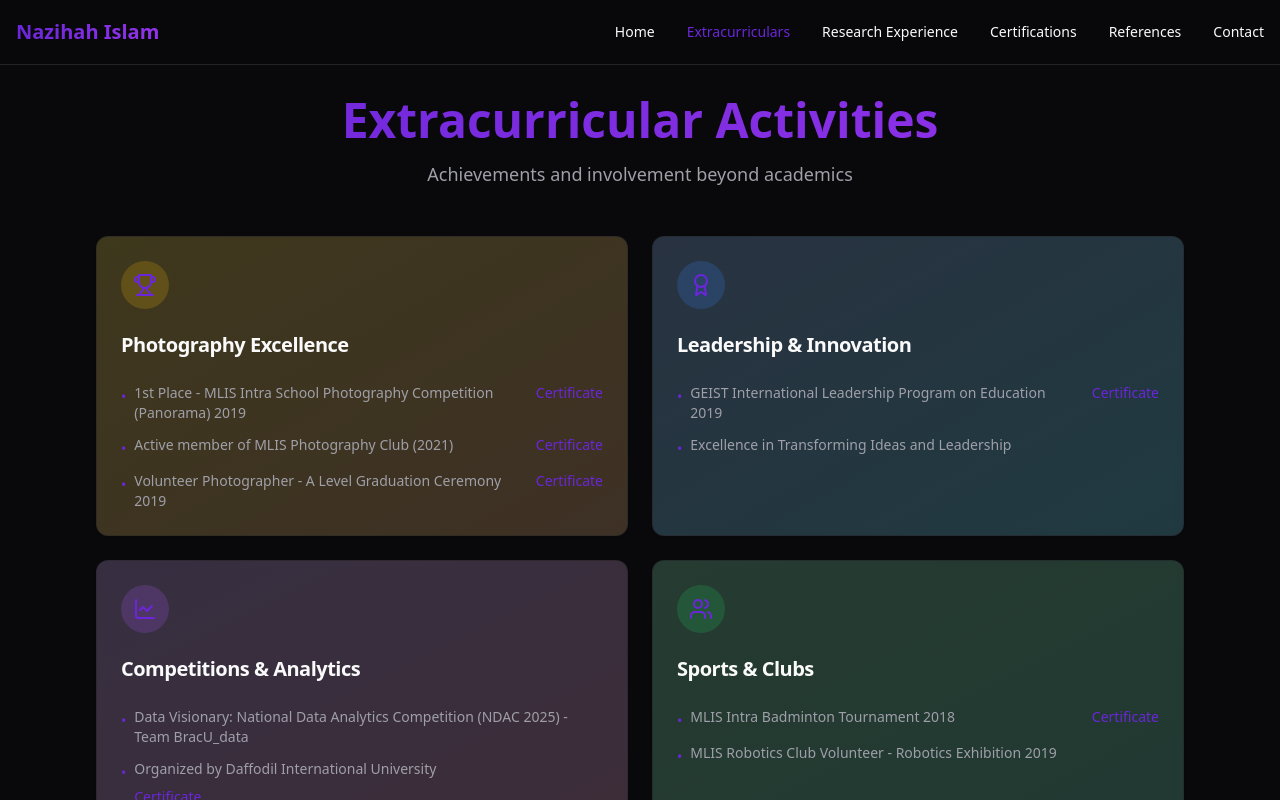
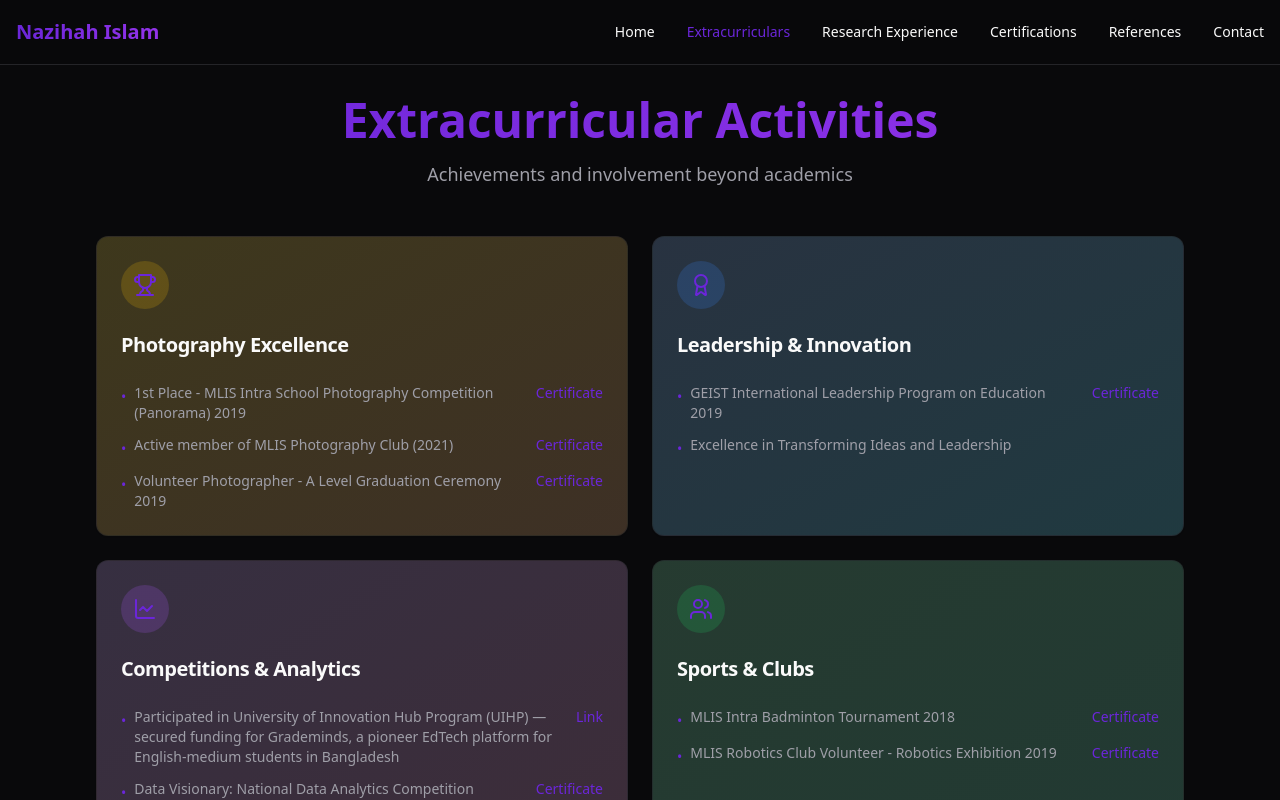
Before and after one commit to Nazihahaha/nazihahislam, a React (Vite) app: page /hobbies in a window 1280 px wide. Shown: the top 800 px of the page. Built offline with nearby package versions, Linux system fonts and the light colour scheme; the HTML template or start-up script is replaced by a standard one.

Commit message:
Update Hobbies.tsx

```diff
--- a/src/pages/Hobbies.tsx
+++ b/src/pages/Hobbies.tsx
@@ -47,11 +47,18 @@ const Hobbies = () => {
       iconBg: "bg-purple-500/20",
       achievements: [
         {
-          text: "Data Visionary: National Data Analytics Competition (NDAC 2025) - Team BracU_data"
+          text: "Participated in University of Innovation Hub Program (UIHP) — secured funding for Grademinds, a pioneer EdTech platform for English‑medium students in Bangladesh",
+          link: "https://www.facebook.com/share/p/17aFW1P7az/"
         },
-        { text: "Organized by Daffodil International University",
+        {
+          text: "Data Visionary: National Data Analytics Competition (NDAC 2025) - Team BracU_data",
           certificate: "https://drive.google.com/file/d/1IOj4lTdxqrbCo7uF6Za67zNSFbrBwSJc/view?usp=drive_link"
-         },
+        },
+        {
+          text: "Organized by Daffodil International University",
+          certificate: "https://drive.google.com/file/d/1IOj4lTdxqrbCo7uF6Za67zNSFbrBwSJc/view?usp=drive_link"
+        },
+
       ],
     },
     {
@@ -64,7 +71,10 @@ const Hobbies = () => {
           text: "MLIS Intra Badminton Tournament 2018",
           certificate: "https://drive.google.com/file/d/1zHAwpsnQz8hA4Arx2WLSlz8tGPPkRkR-/view?usp=drive_link"
         },
-        { text: "MLIS Robotics Club Volunteer - Robotics Exhibition 2019" },
+        {
+          text: "MLIS Robotics Club Volunteer - Robotics Exhibition 2019",
+          certificate: "https://drive.google.com/file/d/1-ns89YJSwb3Pnc5h2Hb_veUwXDWr7kJ9/view?usp=drive_link"
+        },
       ],
     },
   ];
@@ -105,8 +115,7 @@ const Hobbies = () => {
         "Love landscape and urban photography",
         "Experimenting with different lighting techniques",
         "Building a portfolio of candid moments",
-        "Exploring composition and visual storytelling",
-        "Won Panorama photography competition at Maple Leaf International School among 200 contestants (January 2019)",
+        "Exploring composition and visual storytelling"
       ],
     },
   ];
@@ -160,8 +169,8 @@ const Hobbies = () => {
                                 {/* allow long text to wrap and not overflow card */}
                                 <span className="block break-words whitespace-normal">{achievement.text}</span>
 
-                                {/* For the specific "Organized by..." item render the Certificate link below the text */}
-                                {achievement.certificate && isOrganized && (
+                                {/* certificate/link beneath the "Organized by..." item */}
+                                {isOrganized && achievement.certificate && (
                                   <a
                                     href={achievement.certificate}
                                     target="_blank"
@@ -173,10 +182,22 @@ const Hobbies = () => {
                                     Certificate
                                   </a>
                                 )}
+                                {isOrganized && achievement.link && (
+                                  <a
+                                    href={achievement.link}
+                                    target="_blank"
+                                    rel="noopener noreferrer"
+                                    aria-label={`${achievement.text} link (opens in new tab)`}
+                                    title="Open link (opens in new tab)"
+                                    className="text-sm text-primary hover:underline mt-2 inline-block"
+                                  >
+                                    Link
+                                  </a>
+                                )}
                               </div>
 
-                              {/* Default: show certificate inline to the right for other items */}
-                              {achievement.certificate && !isOrganized && (
+                              {/* Default: certificate/link shown inline to the right for other items */}
+                              {!isOrganized && achievement.certificate && (
                                 <a
                                   href={achievement.certificate}
                                   target="_blank"
@@ -186,6 +207,18 @@ const Hobbies = () => {
                                   className="ml-2 mt-2 sm:mt-0 text-sm text-primary hover:underline flex-shrink-0"
                                 >
                                   Certificate
+                                </a>
+                              )}
+                              {!isOrganized && achievement.link && (
+                                <a
+                                  href={achievement.link}
+                                  target="_blank"
+                                  rel="noopener noreferrer"
+                                  aria-label={`${achievement.text} link (opens in new tab)`}
+                                  title="Open link (opens in new tab)"
+                                  className="ml-2 mt-2 sm:mt-0 text-sm text-primary hover:underline flex-shrink-0"
+                                >
+                                  Link
                                 </a>
                               )}
                             </div>
```
